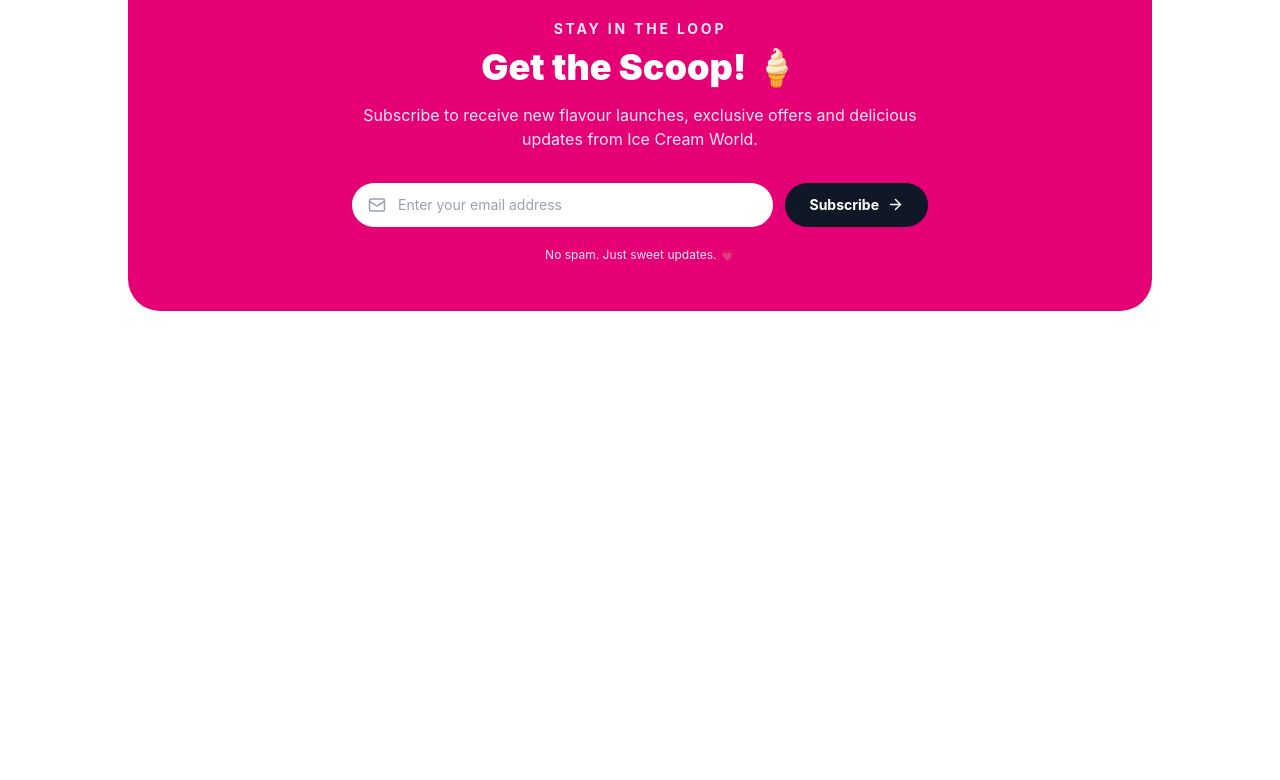
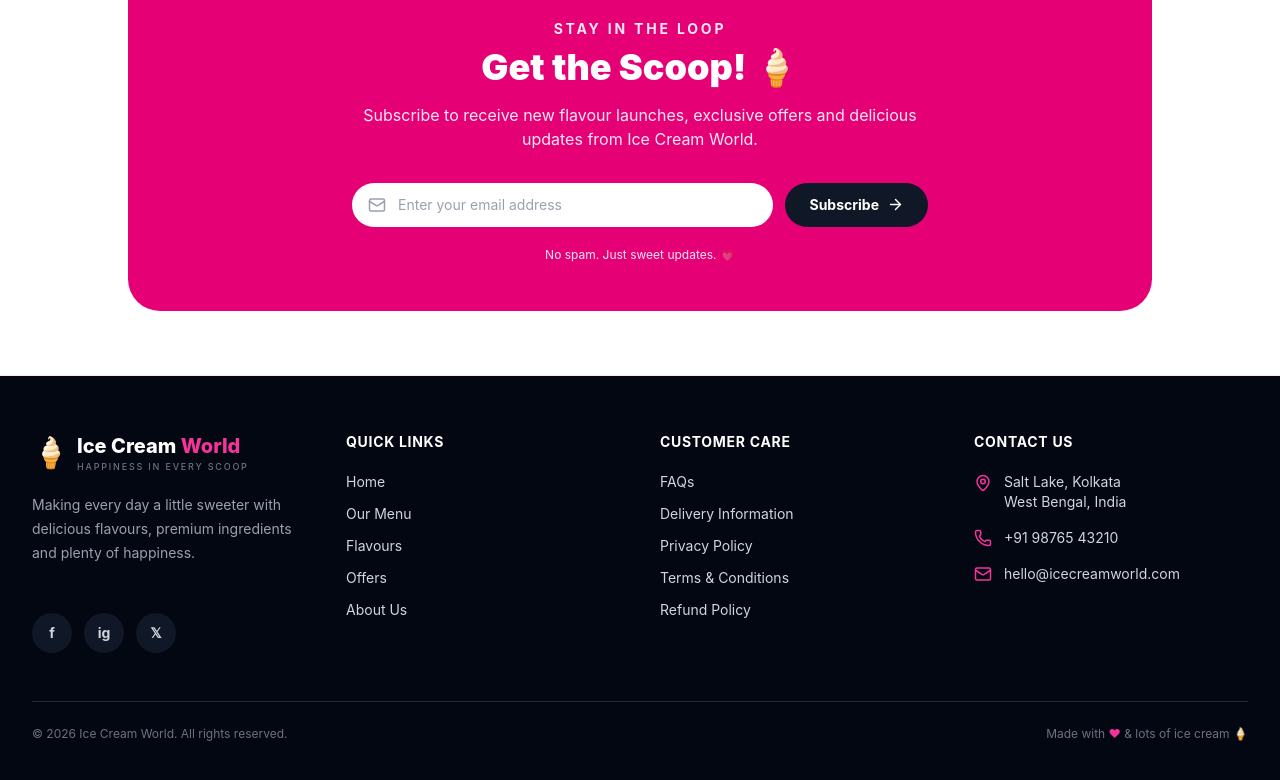
Before and after one commit to sidsng-dev/ice-cream-world, a React (Vite) app in the folder client/: page / in a window 1280 px wide. Shown: the part 4561-5341 px from the top of the page. Before the commit the page ends 4936 px from the top, so only its background shows below. Built offline with nearby package versions, Linux system fonts and the light colour scheme.

Commit message:
complete landing page footer

```diff
--- a/client/src/App.tsx
+++ b/client/src/App.tsx
@@ -8,6 +8,7 @@
 import Testimonials from "./components/home/Testimonials";
 import Gallery from "./components/home/Gallery";
 import Newsletter from "./components/home/Newsletter";
+import Footer from "./components/layout/Footer";
 function App() {
   return (
     <div className="min-h-screen bg-white">
@@ -21,9 +22,11 @@
         <SpecialOffer />
         <WhyChooseUs />
         <Testimonials />
-        <Gallery/>
-        <Newsletter/>
+        <Gallery />
+        <Newsletter />
       </main>
+
+      <Footer />
     </div>
   );
 }
--- a/client/src/components/layout/Footer.tsx
+++ b/client/src/components/layout/Footer.tsx
@@ -0,0 +1,220 @@
+import {
+  Mail,
+  MapPin,
+  Phone,
+} from "lucide-react";
+
+const Footer = () => {
+  return (
+    <footer
+      id="contact"
+      className="border-t border-pink-100 bg-gray-950 text-gray-300"
+    >
+      <div className="mx-auto max-w-7xl px-5 py-14 sm:px-8 lg:px-8">
+        <div className="grid gap-10 sm:grid-cols-2 lg:grid-cols-4">
+          {/* Brand */}
+          <div>
+            <a href="#home" className="flex items-center gap-2">
+              <span className="text-3xl">🍦</span>
+
+              <div>
+                <h2 className="text-xl font-extrabold text-white">
+                  Ice Cream
+                  <span className="text-pink-500"> World</span>
+                </h2>
+
+                <p className="text-[9px] font-medium uppercase tracking-[0.2em] text-gray-500">
+                  Happiness in every scoop
+                </p>
+              </div>
+            </a>
+
+            <p className="mt-5 max-w-xs text-sm leading-6 text-gray-400">
+              Making every day a little sweeter with delicious flavours,
+              premium ingredients and plenty of happiness.
+            </p>
+
+            <div className="mt-6 flex gap-3">
+             <div className="mt-6 flex gap-3">
+            <a
+                href="#"
+                aria-label="Facebook"
+                className="flex h-10 w-10 items-center justify-center rounded-full bg-gray-900 text-sm font-bold transition hover:bg-pink-600 hover:text-white"
+            >
+                f
+            </a>
+
+            <a
+                href="#"
+                aria-label="Instagram"
+                className="flex h-10 w-10 items-center justify-center rounded-full bg-gray-900 text-sm font-bold transition hover:bg-pink-600 hover:text-white"
+            >
+                ig
+            </a>
+
+            <a
+                href="#"
+                aria-label="Twitter"
+                className="flex h-10 w-10 items-center justify-center rounded-full bg-gray-900 text-sm font-bold transition hover:bg-pink-600 hover:text-white"
+            >
+                𝕏
+            </a>
+            </div>
+            </div>
+          </div>
+
+          {/* Quick Links */}
+          <div>
+            <h3 className="text-sm font-bold uppercase tracking-wider text-white">
+              Quick Links
+            </h3>
+
+            <ul className="mt-5 space-y-3 text-sm">
+              <li>
+                <a
+                  href="#home"
+                  className="transition hover:text-pink-500"
+                >
+                  Home
+                </a>
+              </li>
+
+              <li>
+                <a
+                  href="#menu"
+                  className="transition hover:text-pink-500"
+                >
+                  Our Menu
+                </a>
+              </li>
+
+              <li>
+                <a
+                  href="#categories"
+                  className="transition hover:text-pink-500"
+                >
+                  Flavours
+                </a>
+              </li>
+
+              <li>
+                <a
+                  href="#offers"
+                  className="transition hover:text-pink-500"
+                >
+                  Offers
+                </a>
+              </li>
+
+              <li>
+                <a
+                  href="#about"
+                  className="transition hover:text-pink-500"
+                >
+                  About Us
+                </a>
+              </li>
+            </ul>
+          </div>
+
+          {/* Customer Service */}
+          <div>
+            <h3 className="text-sm font-bold uppercase tracking-wider text-white">
+              Customer Care
+            </h3>
+
+            <ul className="mt-5 space-y-3 text-sm">
+              <li>
+                <a href="#" className="transition hover:text-pink-500">
+                  FAQs
+                </a>
+              </li>
+
+              <li>
+                <a href="#" className="transition hover:text-pink-500">
+                  Delivery Information
+                </a>
+              </li>
+
+              <li>
+                <a href="#" className="transition hover:text-pink-500">
+                  Privacy Policy
+                </a>
+              </li>
+
+              <li>
+                <a href="#" className="transition hover:text-pink-500">
+                  Terms & Conditions
+                </a>
+              </li>
+
+              <li>
+                <a href="#" className="transition hover:text-pink-500">
+                  Refund Policy
+                </a>
+              </li>
+            </ul>
+          </div>
+
+          {/* Contact */}
+          <div>
+            <h3 className="text-sm font-bold uppercase tracking-wider text-white">
+              Contact Us
+            </h3>
+
+            <div className="mt-5 space-y-4 text-sm">
+              <div className="flex items-start gap-3">
+                <MapPin
+                  size={18}
+                  className="mt-0.5 shrink-0 text-pink-500"
+                />
+
+                <p>
+                  Salt Lake, Kolkata
+                  <br />
+                  West Bengal, India
+                </p>
+              </div>
+
+              <div className="flex items-center gap-3">
+                <Phone size={18} className="shrink-0 text-pink-500" />
+
+                <a
+                  href="tel:+919876543210"
+                  className="transition hover:text-pink-500"
+                >
+                  +91 98765 43210
+                </a>
+              </div>
+
+              <div className="flex items-center gap-3">
+                <Mail size={18} className="shrink-0 text-pink-500" />
+
+                <a
+                  href="mailto:hello@icecreamworld.com"
+                  className="transition hover:text-pink-500"
+                >
+                  hello@icecreamworld.com
+                </a>
+              </div>
+            </div>
+          </div>
+        </div>
+
+        {/* Bottom */}
+        <div className="mt-12 flex flex-col gap-3 border-t border-gray-800 pt-6 text-center text-xs text-gray-500 sm:flex-row sm:items-center sm:justify-between sm:text-left">
+          <p>
+            © 2026 Ice Cream World. All rights reserved.
+          </p>
+
+          <p>
+            Made with <span className="text-pink-500">♥</span> & lots of ice
+            cream 🍦
+          </p>
+        </div>
+      </div>
+    </footer>
+  );
+};
+
+export default Footer;
```
